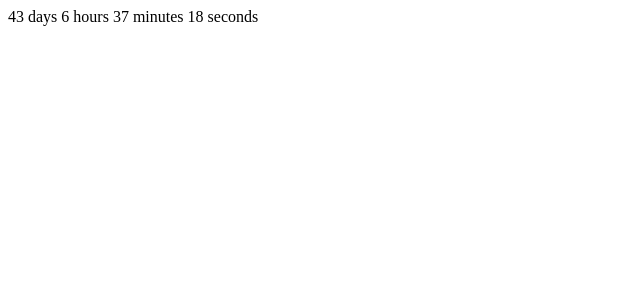
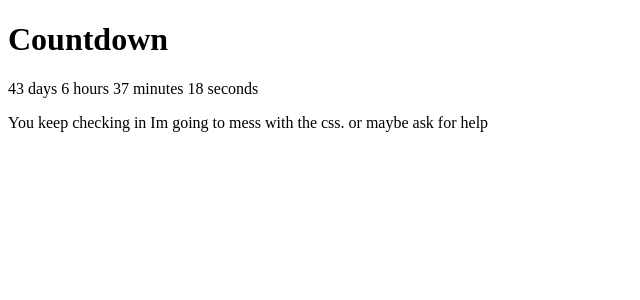
Before and after one commit to CamDevArchive/countdown, a React (Create React App) app: page / in a window 1280 px wide. Shown: the top 300 px of the page, without its empty margins (0-640 px from the left). Built offline with nearby package versions, Linux system fonts and the light colour scheme.

Commit message:
adds some text

```diff
--- a/src/App.js
+++ b/src/App.js
@@ -48,7 +48,9 @@ export default function App() {
 
   return (
     <div>
+      <h1>Countdown</h1>
       {timerComponents.length ? timerComponents : <span>Time's up!</span>}
+      <p>You keep checking in Im going to mess with the css. or maybe ask for help</p>
     </div>
   );
 }
```
